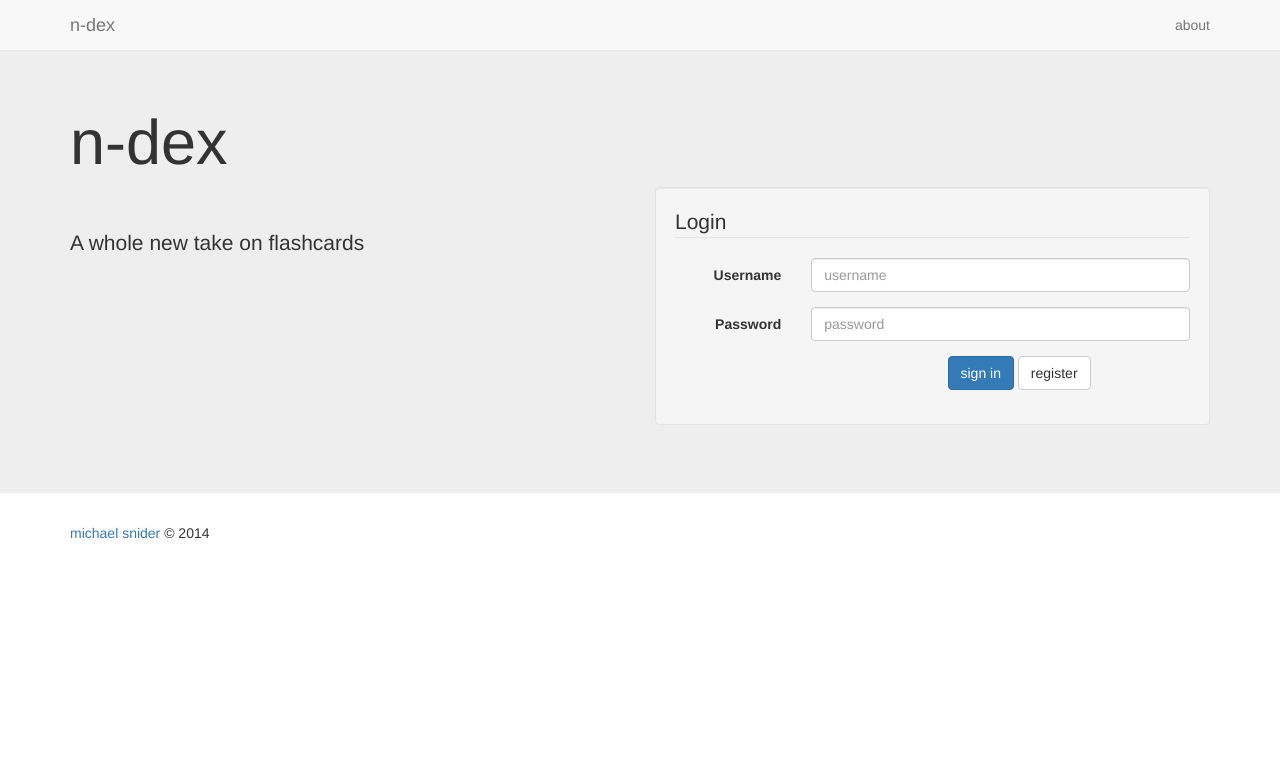
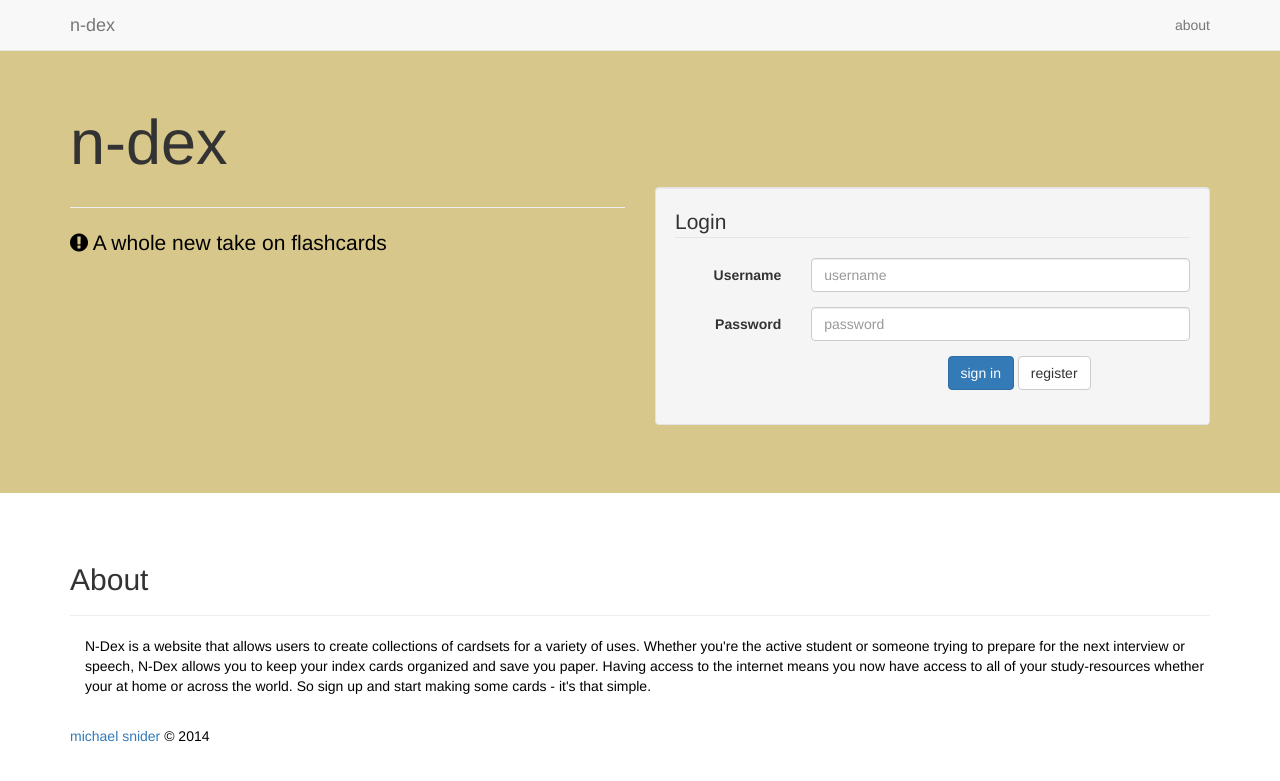
Before and after one commit to msilvprog7/n-dex, a Django app: page / in a window 1280 px wide; the page is wider, and only the part inside the window is pictured. Shown: the top 781 px of that part. Run offline with Django 3.2, Linux system fonts and the light colour scheme; some libraries are stand-ins or nearby versions.

Commit message:
Style changes on front page. More information on front page.

```diff
--- a/main/static/main/style.css
+++ b/main/static/main/style.css
@@ -1,3 +1,19 @@
+
+.jumbotron {
+	background-color: #d8c78a;
+}
+
+	p {
+		color: #000000;
+	}
+
 .adjust-top {
 	margin-top: 40px;
 }
+
+	.anchor {
+		display: block;
+		position: relative;
+		top: -40px;
+		visibility: hidden;
+	}
--- a/main/templates/base.html
+++ b/main/templates/base.html
@@ -41,6 +41,8 @@
 
 		{% block content %}{% endblock %}
 
+		<br />
+
 		<div class="footer">
 			<div class="container">
 				<p>
@@ -51,6 +53,31 @@
 
 		<script src="http://ajax.googleapis.com/ajax/libs/jquery/1.11.0/jquery.min.js"></script>
     	<script src="http://netdna.bootstrapcdn.com/bootstrap/3.1.1/js/bootstrap.min.js"></script>
+    	<script type="text/javascript">
+    		$(function() {
+			    $('a[href*=#]:not([href=#])').click(function() {
+			      if (location.pathname.replace(/^\//,'') == this.pathname.replace(/^\//,'') && location.hostname == this.hostname) {
+			        var target = $(this.hash);
+			        target = target.length ? target : $('[name=' + this.hash.slice(1) +']');
+			        if (target.length) {
+			          $('html,body').animate({
+			            scrollTop: target.offset().top
+			          }, 1000);
+			          return false;
+			        }
+			      }
+			    });
+			 });
+
+    		$(function() {
+				$(".nav a").click(function() {
+					if($(".navbar-toggle").is(":visible"))
+					{
+						$(".navbar-toggle").click();
+					}
+				});
+			 });
+    	</script>
     	{% block moreScript %}{% endblock %}
 	</body>
 </html>
--- a/main/templates/controls/index.html
+++ b/main/templates/controls/index.html
@@ -42,7 +42,7 @@
 			<div class="col-lg-6">
 
 				<hr />
-				<p>A whole new take on flashcards</p>
+				<p><i class="fa fa-exclamation-circle"></i> A whole new take on flashcards</p>
 			</div>
 			<div class="col-lg-6">
 				<div class="well bs-component">
@@ -115,4 +115,19 @@
 </div>
 
 
+<a name="about" class="anchor"></a>
+
+<div class="container">
+	<div class="page-header">
+		<h2>About</h2>
+	</div>
+
+	<div class="container">
+		<p>
+			N-Dex is a website that allows users to create collections of cardsets for a variety of uses. Whether you're the active student or someone trying to prepare for the next interview or speech, N-Dex allows you to keep your index cards organized and save you paper. Having access to the internet means you now have access to all of your study-resources whether your at home or across the world. So sign up and start making some cards - it's that simple.
+		</p>
+	</div>
+</div>
+
+
 {% endblock %}
```
